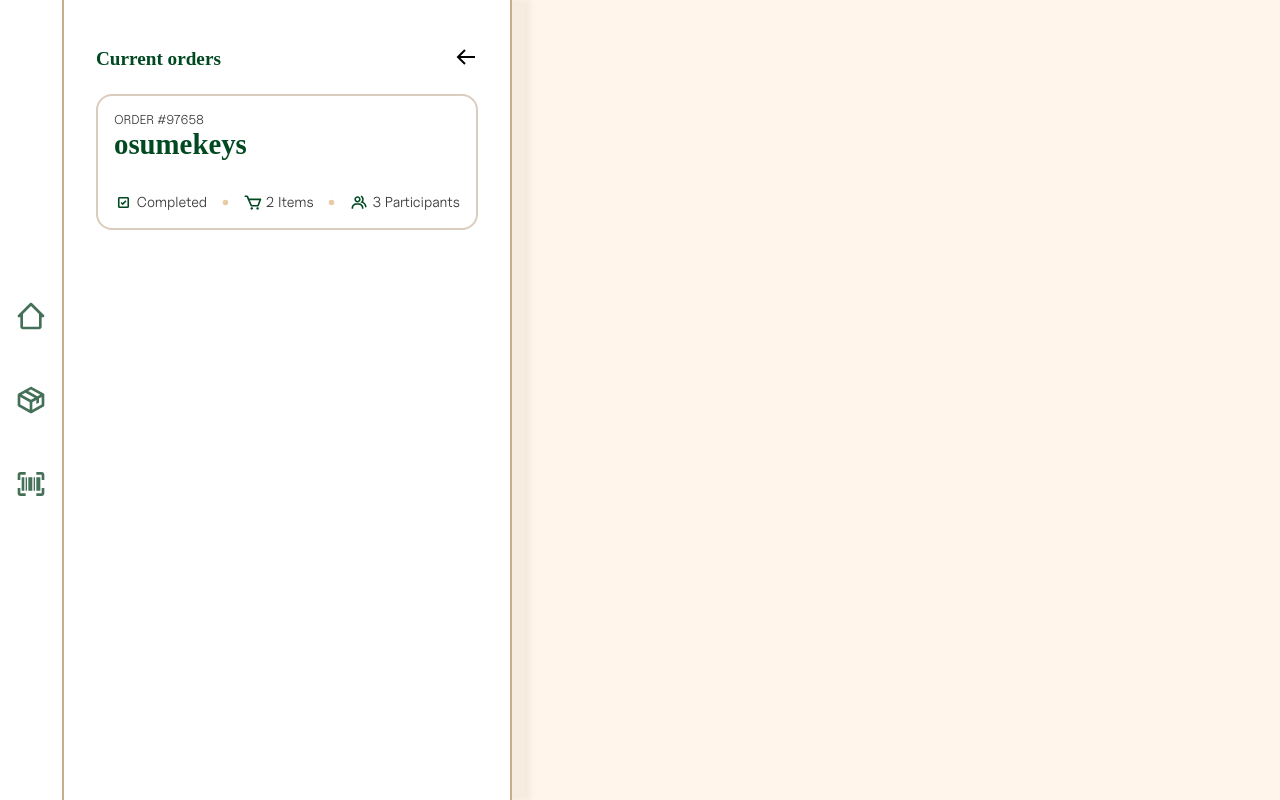
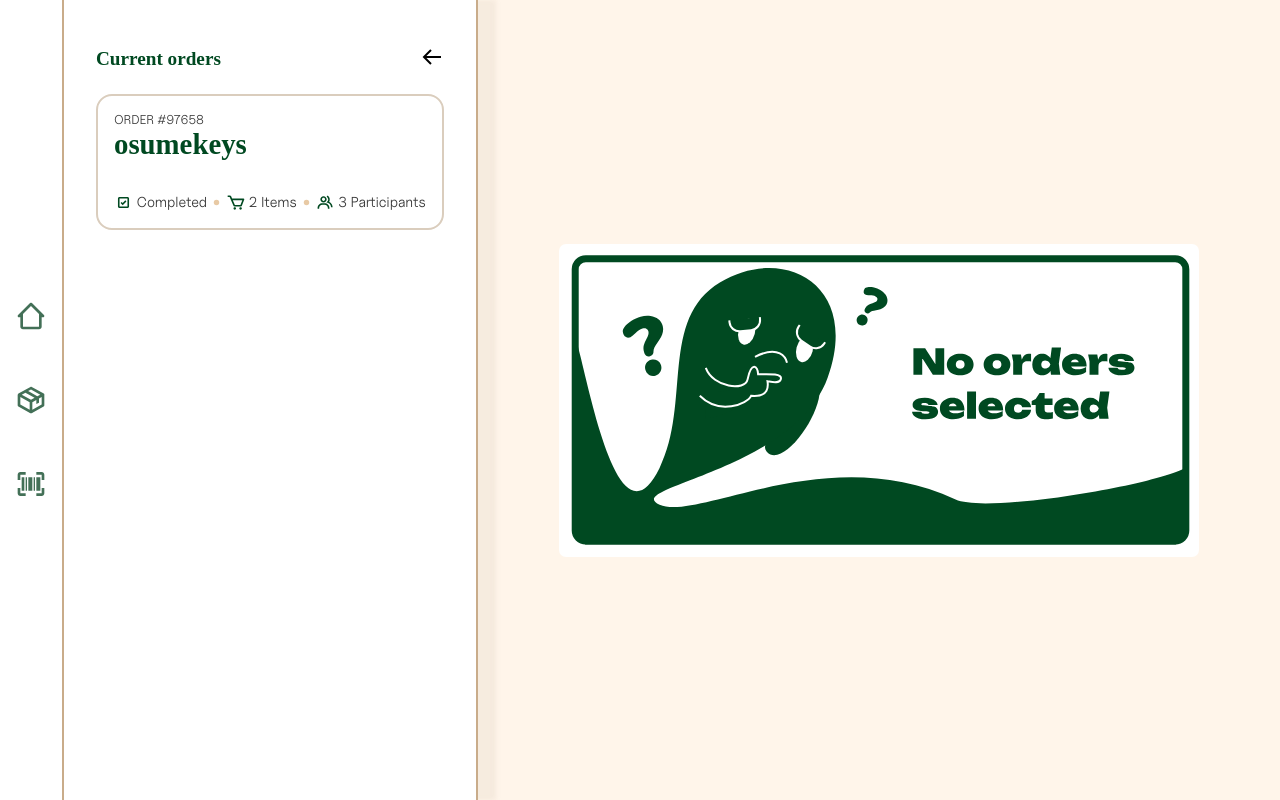
Before and after one commit to amemichelle/boxpals, a React (Create React App) app: page /orders in a window 1280 px wide. Built offline with nearby package versions, Linux system fonts and the light colour scheme; a web font is replaced by a local one.

Commit message:
add transition to hover state

```diff
--- a/src/components/Navbar/Navbar.scss
+++ b/src/components/Navbar/Navbar.scss
@@ -28,6 +28,7 @@
     &:hover .navbar__icon-label {
       visibility: visible;
       opacity: 1;
+      transition: 0.3s;
     }
   }
 
@@ -41,6 +42,7 @@
     visibility: hidden;
     opacity: 0;
     width: max-content;
+    border-radius: 4px;
   }
 
   &__icon-img {
--- a/src/components/OrderCard/OrderCard.scss
+++ b/src/components/OrderCard/OrderCard.scss
@@ -15,6 +15,7 @@
   &__info-block {
     @include flex-row;
     gap: 0.2rem;
+    width: max-content;
   }
 
   &__info-img {
--- a/src/pages/Orders/Orders.js
+++ b/src/pages/Orders/Orders.js
@@ -1,13 +1,16 @@
 import "./Orders.scss";
 import Navbar from "../../components/Navbar/Navbar";
 import OrderSidebar from "../../components/OrderSidebar/OrderSidebar";
-
+import noOrders from "../../assets/noorders.svg";
 function Orders() {
   return (
     <>
       <section className="orders">
         <Navbar></Navbar>
         <OrderSidebar></OrderSidebar>
+        <div className="orders__empty">
+          <img src={noOrders} className="orders__empty-img" />
+        </div>
       </section>
     </>
   );
--- a/src/pages/Orders/Orders.scss
+++ b/src/pages/Orders/Orders.scss
@@ -7,4 +7,12 @@
   width: 100vw;
   height: 100vh;
   @include flex-row;
+
+  &__empty {
+    width: 100%;
+    height: 100%;
+    @include flex-row;
+    align-items: center;
+    justify-content: center;
+  }
 }
```
Also changed, not shown: src/assets/noorders.svg (added).
